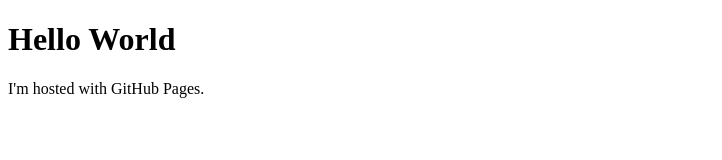
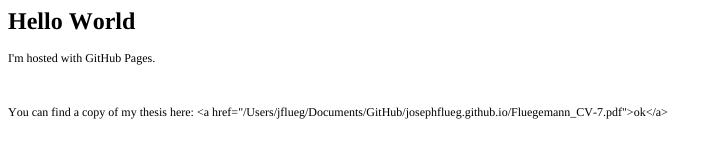
Before and after one commit to JosephFlueg/josephflueg.github.io, a plain HTML site: page index.html in a window 1280 px wide. Shown: the whole page, without its empty margins (0-722 px from the left). Drawn offline with Linux system fonts and the light colour scheme.

Commit message:
Name update (josephfluegemann.github.io)

```diff
--- a/index.html
+++ b/index.html
@@ -1,7 +1,21 @@
-<!DOCTYPE html>
+<!DOCTYPE html PUBLIC "-//W3C//DTD HTML 4.01//EN" "http://www.w3.org/TR/html4/strict.dtd">
 <html>
+<head>
+  <meta http-equiv="Content-Type" content="text/html; charset=utf-8">
+  <meta http-equiv="Content-Style-Type" content="text/css">
+  <title></title>
+  <meta name="Generator" content="Cocoa HTML Writer">
+  <meta name="CocoaVersion" content="2299.5">
+  <style type="text/css">
+    p.p2 {margin: 0.0px 0.0px 12.0px 0.0px; font: 12.0px Times; -webkit-text-stroke: #000000}
+    p.p3 {margin: 0.0px 0.0px 12.0px 0.0px; font: 12.0px Times; -webkit-text-stroke: #000000; min-height: 14.0px}
+    span.s1 {font-kerning: none}
+  </style>
+</head>
 <body>
-<h1>Hello World</h1>
-<p>I'm hosted with GitHub Pages.</p>
+<h1 style="margin: 0.0px 0.0px 16.1px 0.0px; font: 24.0px Times; -webkit-text-stroke: #000000"><span class="s1"><b>Hello World</b></span></h1>
+<p class="p2"><span class="s1">I'm hosted with GitHub Pages.</span></p>
+<p class="p3"><span class="s1"></span><br></p>
+<p class="p2"><span class="s1">You can find a copy of my thesis here: &lt;a href="/Users/jflueg/Documents/GitHub/josephflueg.github.io/Fluegemann_CV-7.pdf"&gt;ok&lt;/a&gt;</span></p>
 </body>
 </html>
```
Also changed, not shown: 3 other files.
